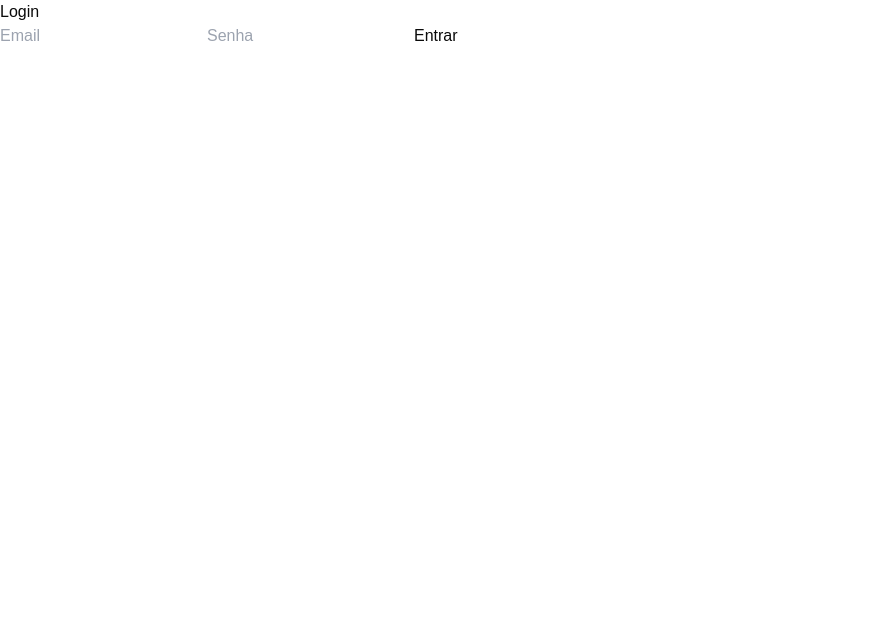
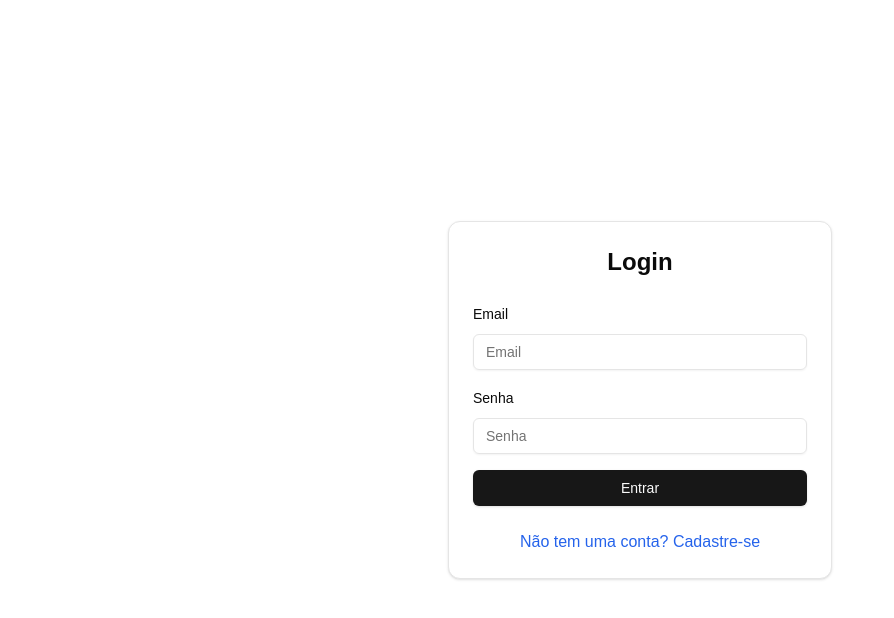
Before and after one commit to giolvani/bet-wallet, a Next.js app: page /auth/login in a window 1280 px wide. Shown: the top 618 px of the page, without its empty margins (0-894 px from the left). Built offline with nearby package versions, Linux system fonts and the light colour scheme.

Commit message:
style login page

```diff
--- a/src/components/pages/Login.tsx
+++ b/src/components/pages/Login.tsx
@@ -2,36 +2,81 @@
 
 import { useState } from 'react';
 import { useAuth } from '@/contexts/AuthContext';
+import { Card, CardHeader, CardContent, CardFooter } from '@/components/ui/card';
+import { Input } from '@/components/ui/input';
+import { Button } from '@/components/ui/button';
+import { Label } from '@/components/ui/label';
+import { Alert, AlertDescription } from "@/components/ui/alert"
+import { ExclamationTriangleIcon } from "@radix-ui/react-icons"
+import Link from 'next/link';
 
 const LoginPage = () => {
     const { login } = useAuth();
-
     const [email, setEmail] = useState('');
     const [password, setPassword] = useState('');
+    const [errorMessage, setErrorMessage] = useState('');
 
     const handleSubmit = async (e: React.FormEvent) => {
         e.preventDefault();
+        try {
             await login(email, password);
+        } catch {
+            setErrorMessage('Login falhou. Verifique suas credenciais.');
+        }
+
     };
 
     return (
-        <div>
-            <h1>Login</h1>
-            <form onSubmit={handleSubmit}>
-                <input
+        <div className="flex justify-center items-center h-screen">
+            <Card className="w-96">
+                <CardHeader>
+                    <h2 className="text-2xl font-bold text-center">Login</h2>
+                </CardHeader>
+                <CardContent>
+                    {errorMessage && (
+                        <Alert variant="destructive" className="mb-4">
+                            <ExclamationTriangleIcon className="h-4 w-4" />
+                            <AlertDescription className="pt-1">
+                                {errorMessage}
+                            </AlertDescription>
+                        </Alert>
+                    )}
+                    <form onSubmit={handleSubmit} className="space-y-4">
+                        <div className="space-y-4">
+                            <div className="space-y-2">
+                                <Label htmlFor="email">Email</Label>
+                                <Input
+                                    id="email"
+                                    placeholder="Email"
                                     type="email"
-                    placeholder="Email"
                                     value={email}
                                     onChange={(e) => setEmail(e.target.value)}
                                 />
-                <input
+                            </div>
+                            <div className="space-y-2">
+                                <Label htmlFor="password">Senha</Label>
+                                <Input
+                                    id="password"
+                                    placeholder="Senha"
                                     type="password"
-                    placeholder="Senha"
                                     value={password}
                                     onChange={(e) => setPassword(e.target.value)}
                                 />
-                <button type="submit">Entrar</button>
+                            </div>
+                            <Button type="submit" className="w-full">
+                                Entrar
+                            </Button>
+
+                        </div>
                     </form>
+
+                </CardContent>
+                <CardFooter className="flex-col">
+                    <Link href="/auth/register" className="text-blue-600 hover:underline">
+                        Não tem uma conta? Cadastre-se
+                    </Link>
+                </CardFooter>
+            </Card>
         </div>
     );
 };
```
Lines whose indentation alone changed are shown as unchanged.
